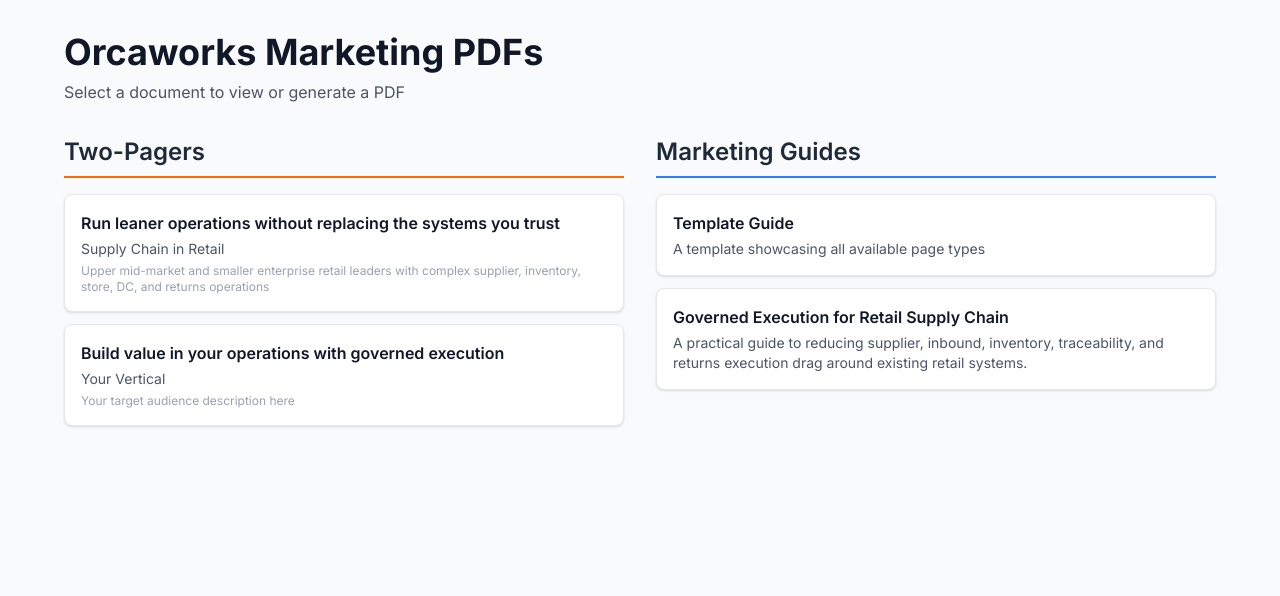
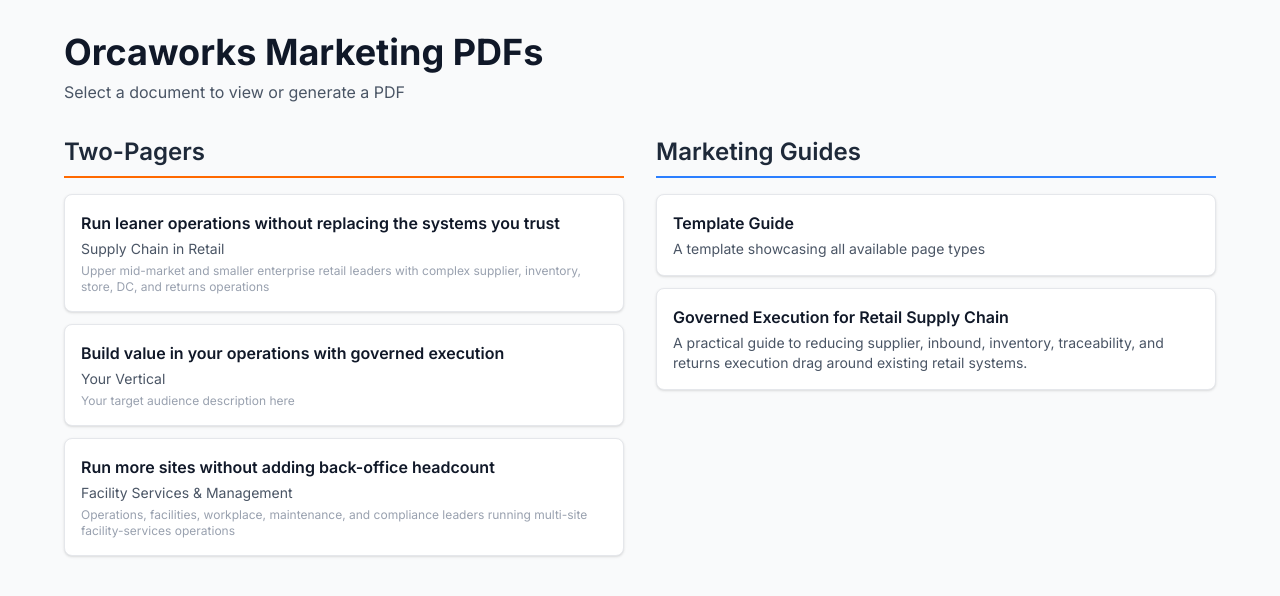
Before and after one commit to somaraju-charter-global/orca-marketing, a Next.js app: page / in a window 1280 px wide. Shown: the top 596 px of the page. Built offline with nearby package versions, Linux system fonts and the light colour scheme.

Commit message:
Updated facility mgmt

```diff
--- a/components/onepager/TwoPageVerticalBrief.tsx
+++ b/components/onepager/TwoPageVerticalBrief.tsx
@@ -163,7 +163,7 @@
 
               <div>
                 <h2 className="text-xs font-bold text-gray-800 uppercase tracking-wider mb-4">
-                  Initial workflows to target
+                    Four practical use cases to start with
                 </h2>
                 <div className="space-y-4">
                   {props.page2.priorityWorkflows.map((workflow, idx) => (
--- a/content/onepager-registry.ts
+++ b/content/onepager-registry.ts
@@ -1,9 +1,11 @@
 import { supplyChainSupplierOperationsBrief } from "./two-pagers/supply-chain-supplier-operations";
 import { twoPagerTemplate } from "./two-pagers/two-pager-template";
+import { facilityServicesManagementBrief } from "./two-pagers/commercial-cleaning-facility-services-execution";
 
 export const onePagers = {
   [supplyChainSupplierOperationsBrief.slug]: supplyChainSupplierOperationsBrief,
   [twoPagerTemplate.slug]: twoPagerTemplate,
+  [facilityServicesManagementBrief.slug]: facilityServicesManagementBrief,
 };
 
 export function getOnePagerBySlug(slug: string) {
--- /dev/null
+++ b/content/two-pagers/commercial-cleaning-facility-services-execution.ts
@@ -0,0 +1,152 @@
+import type { TwoPageVerticalBrief } from "../onepager-types";
+
+export const facilityServicesManagementBrief = {
+  layout: "two-page-vertical-brief",
+  slug: "facility-services-management-governed-execution-brief",
+
+  vertical: "Facility Services & Management",
+  audience:
+    "Operations, facilities, workplace, maintenance, and compliance leaders running multi-site facility-services operations",
+
+  hero: {
+    eyebrow: "Facility services execution",
+    headline: "Run more sites without adding back-office headcount",
+    subheadline:
+      "Orcaworks helps facility-services teams cut manual follow-up, close requests and SLAs faster, and govern execution around CMMS, ERP, client portals, equipment dashboards, and email.",
+  },
+
+  page1: {
+    businessCostProofPoint: {
+      label: "The business cost",
+      statement:
+        "The U.S. employs roughly 2.4 million janitors and building cleaners, with about 351,300 openings every year — mostly to replace workers who leave. In a labor-heavy service model, every hour spent chasing requests, SLAs, evidence, and billing data is margin lost.",
+      source: "U.S. Bureau of Labor Statistics — Occupational Outlook Handbook, 2024",
+    },
+
+    challenge: {
+      title: "The challenge",
+      body:
+        "You already run the sites, people, vendors, and systems. What is missing is clean execution around them. Requests arrive from many channels, SLA risks surface late, equipment and vendor exceptions need follow-up, and proof of completion is often scattered.",
+    },
+
+    solutionVisual: {
+      imagePath: "/images/orcaworks-stack.png?v=5",
+    },
+
+    orcaworksValue: {
+      title: "How Orcaworks improves facility operations",
+      items: [
+        {
+          title: "Fits around what you run",
+          description:
+            "Governs execution around CMMS, ERP, client portals, equipment systems, BI dashboards, and email — without replacing them.",
+        },
+        {
+          title: "Turns alerts into owned work",
+          description:
+            "SLA risks, machine alerts, missing documents, and data gaps become routed actions with owner, due date, and outcome.",
+        },
+        {
+          title: "Every site leaves proof",
+          description:
+            "Work orders, inspections, photos, sign-offs, exceptions, and service evidence are captured in one governed trail.",
+        },
+        {
+          title: "Built for change",
+          description:
+            "As sites, scopes, vendors, crews, equipment, and client rules change, workflows stay configurable and controlled.",
+        },
+      ],
+    },
+
+    bottomCallout: {
+      title: "The opportunity",
+      statement:
+        "Turn scattered coordination work into governed operating leverage: fewer handoffs, faster closure, cleaner proof of service, and more work completed by the teams already in place. This creates measurable capacity without adding headcount.",
+    },
+  },
+
+  page2: {
+    title: "Where Orcaworks creates value in facility services",
+    subtitle:
+      "Focus on the workflows where requests stall, SLAs slip, evidence goes missing, and teams chase the next owner, decision, or update.",
+
+    strategicBusinessPriorities: [
+      {
+        title: "Service request and SLA closure",
+        description:
+          "Capture requests from email, phone, portals, and dashboards; route with urgency and close with documented proof.",
+      },
+      {
+        title: "Equipment and vendor readiness",
+        description:
+          "Keep sites, operators, machines, subcontractors, certifications, and approvals ready before work begins.",
+      },
+      {
+        title: "Client reporting and audit readiness",
+        description:
+          "Keep inspection records, SLA outcomes, certifications, and service evidence ready for QBRs, audits, and renewals.",
+      },
+    ],
+
+    priorityWorkflows: [
+      {
+        title: "Service request intake and routing",
+        description:
+          "Classify requests, assign owner, urgency, and next action across channels.",
+      },
+      {
+        title: "Equipment readiness and utilization",
+        description:
+          "Track mapping, training, availability, exceptions, and utilization.",
+      },
+      {
+        title: "SLA and quality-inspection closure",
+        description:
+          "Connect request, work order, inspection photo, sign-off, client update, and completion evidence.",
+      },
+      {
+        title: "Client QBR and audit packs",
+        description:
+          "Assemble SLA performance, certifications, COIs, inspection records, and proof of service.",
+      },
+    ],
+
+    valueMetrics: [
+      {
+        metric: "Cycle time",
+        baseline: "Current average per workflow",
+        movement: "20–40% faster closure",
+        impact: "Requests and SLAs close sooner",
+      },
+      {
+        metric: "Manual follow-up",
+        baseline: "Current touches per case",
+        movement: "25–50% fewer touches",
+        impact: "Less chasing across sites",
+      },
+      {
+        metric: "Equipment utilization",
+        baseline: "Current productive use vs planned",
+        movement: "20–40% higher use",
+        impact: "More value from assets",
+      },
+      {
+        metric: "First-pass completeness",
+        baseline: "Current complete-on-arrival rate",
+        movement: "15–30 point improvement",
+        impact: "Fewer missing fields and sign-offs",
+      },
+    ],
+
+    cta: {
+      statement:
+        "Talk to us about an 8-week workflow sprint. Baseline today's handoffs, follow-up, and closure time — then see whether Orcaworks helps the same team close work faster.",
+      url: "https://orcaworks.ai",
+    },
+  },
+
+  footer: {
+    website: "orcaworks.ai",
+  },
+} as const satisfies TwoPageVerticalBrief;
```
